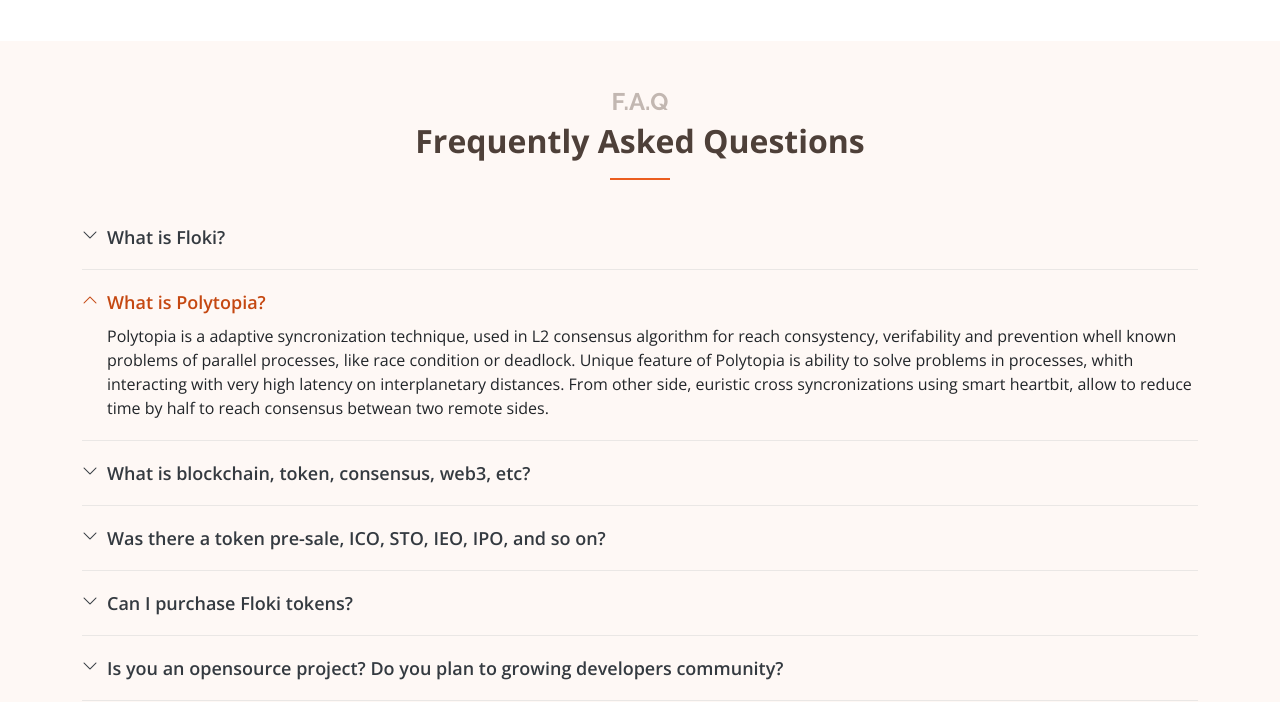
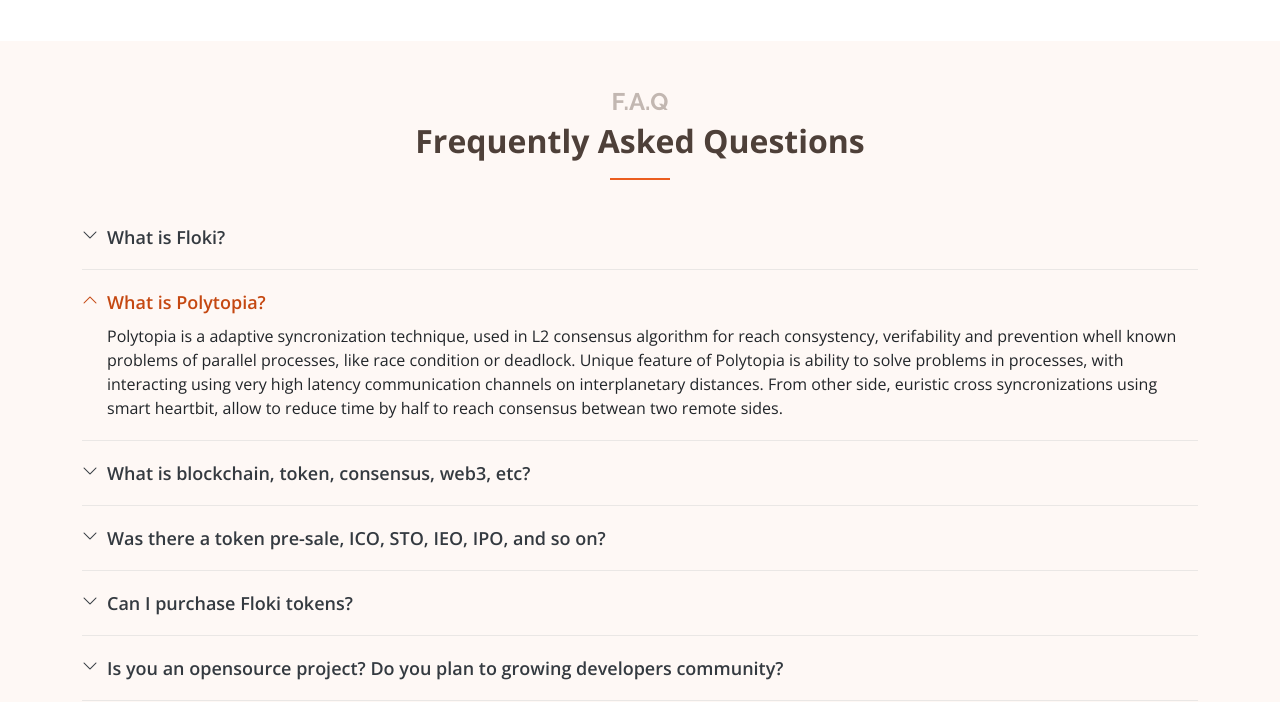
Before and after one commit to Flokiteam/floki.github.io, a plain HTML site: page index.html in a window 1280 px wide. Both pictures are taken after a click on the element "What is Polytopia?". Shown: the part 3894-4596 px from the top of the page. Drawn offline with nearby package versions, Linux system fonts and the light colour scheme.

Commit message:
Update index.html

```diff
--- a/index.html
+++ b/index.html
@@ -233,7 +233,7 @@
             <div data-bs-toggle="collapse" href="#faq111" class="collapsed question">What is Polytopia? <i class="bi bi-chevron-down icon-show"></i><i class="bi bi-chevron-up icon-close"></i></div>
             <div id="faq111" class="collapse" data-bs-parent=".faq-list">
               <p>
-                Polytopia is a adaptive syncronization technique, used in L2 consensus algorithm for reach consystency, verifability and prevention whell known problems of parallel processes, like race condition or deadlock. Unique feature of Polytopia is ability to solve problems in processes, whith interacting with very high latency on interplanetary distances. From other side, euristic cross syncronizations using smart heartbit, allow to reduce time by half to reach consensus betwean two remote sides.
+                Polytopia is a adaptive syncronization technique, used in L2 consensus algorithm for reach consystency, verifability and prevention whell known problems of parallel processes, like race condition or deadlock. Unique feature of Polytopia is ability to solve problems in processes, with interacting using very high latency communication channels on interplanetary distances. From other side, euristic cross syncronizations using smart heartbit, allow to reduce time by half to reach consensus betwean two remote sides.
               </p>
             </div>
           </li>
```
